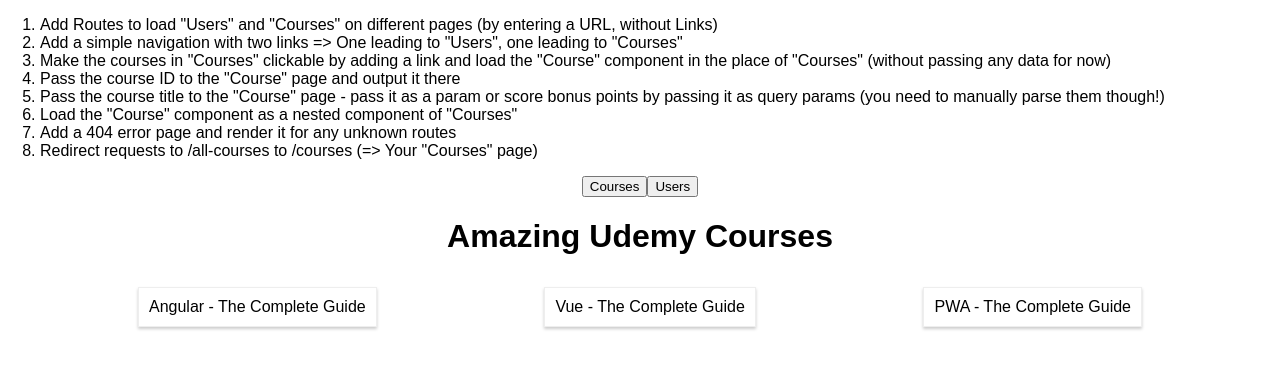
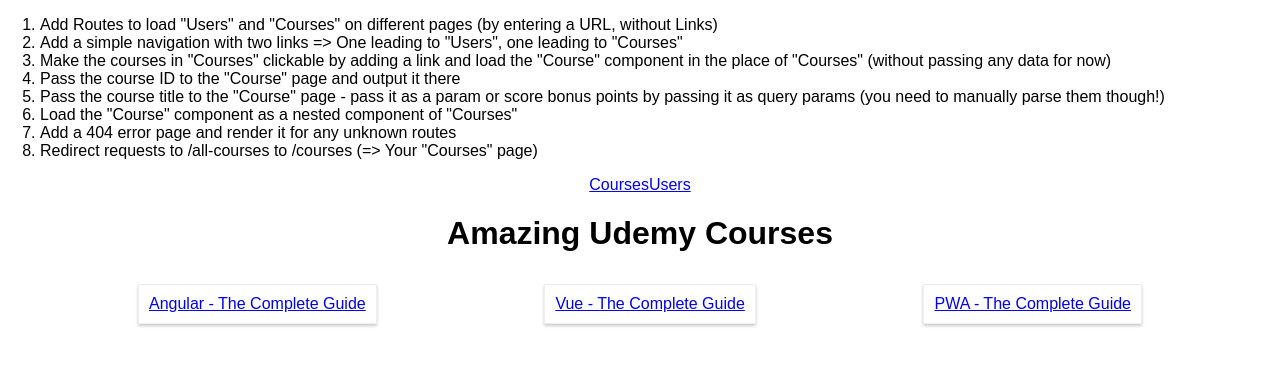
Before and after one commit to natanielmendes/routing-assignment, a React (Create React App) app: page /courses in a window 1280 px wide. Shown: the top 368 px of the page. Built offline with nearby package versions, Linux system fonts and the light colour scheme.

Commit message:
Making the courses in "Courses" clickable by adding a link and load the "Course" component in the place of "Courses" (without passing any data for now)

```diff
--- a/src/App.js
+++ b/src/App.js
@@ -2,6 +2,7 @@
 import { BrowserRouter, Route, NavLink } from 'react-router-dom';
 
 import Courses from './containers/Courses/Courses';
+import Course from './containers/Course/Course';
 import Users from './containers/Users/Users';
 
 class App extends Component {
@@ -20,10 +21,11 @@
             <li>Redirect requests to /all-courses to /courses (=> Your "Courses" page)</li>
           </ol>
           <nav>
-            <NavLink to="/courses"><button>Courses</button></NavLink>
-            <NavLink to="/users"><button>Users</button></NavLink>
+            <NavLink to="/courses">Courses</NavLink>
+            <NavLink to="/users">Users</NavLink>
           </nav>
           <Route path="/courses" component={Courses} />
+          <Route path="/course" component={Course} />
           <Route path="/users" component={Users} />
         </div>
       </BrowserRouter>
--- a/src/containers/Courses/Courses.js
+++ b/src/containers/Courses/Courses.js
@@ -1,4 +1,5 @@
 import React, { Component } from 'react';
+import { Link } from 'react-router-dom';
 
 import './Courses.css';
 
@@ -18,7 +19,7 @@
                 <section className="Courses">
                     {
                         this.state.courses.map( course => {
-                            return <article className="Course" key={course.id}>{course.title}</article>;
+                            return <Link to="/course"><article className="Course" key={course.id}>{course.title}</article></Link>;
                         } )
                     }
                 </section>
```
